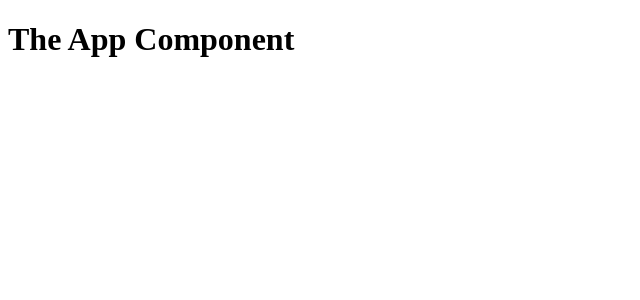
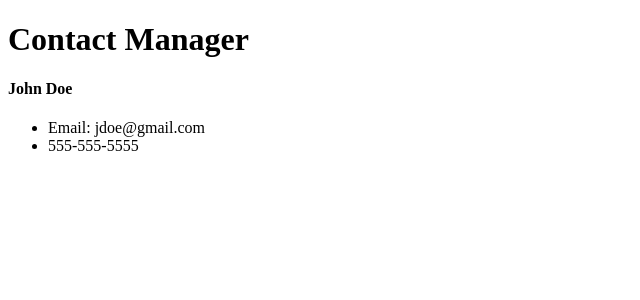
Before and after one commit to steveula/contactmanager, a React (Create React App) app: page / in a window 1280 px wide. Shown: the top 300 px of the page, without its empty margins (0-640 px from the left). Built offline with nearby package versions, Linux system fonts and the light colour scheme.

Commit message:
adds basic Contact & Header components

```diff
--- a/src/App.js
+++ b/src/App.js
@@ -1,11 +1,15 @@
 import React, { Component } from "react";
+import Contact from "./components/Contact";
+import Header from "./components/Header";
+
 import "./App.css";
 
 class App extends Component {
   render() {
     return (
       <div className="App">
-        <h1>The App Component</h1>
+        <Header />
+        <Contact />
       </div>
     );
   }
--- /dev/null
+++ b/src/components/Contact.js
@@ -0,0 +1,17 @@
+import React, { Component } from "react";
+
+class Contact extends Component {
+  render() {
+    return (
+      <div>
+        <h4>John Doe</h4>
+        <ul>
+          <li>Email: jdoe@gmail.com</li>
+          <li>555-555-5555</li>
+        </ul>
+      </div>
+    );
+  }
+}
+
+export default Contact;
--- /dev/null
+++ b/src/components/Header.js
@@ -0,0 +1,11 @@
+import React from "react";
+
+const Header = () => {
+  return (
+    <div>
+      <h1>Contact Manager</h1>
+    </div>
+  );
+};
+
+export default Header;
```
